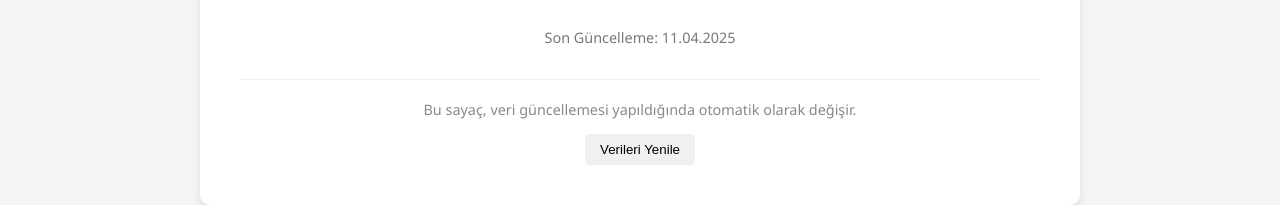
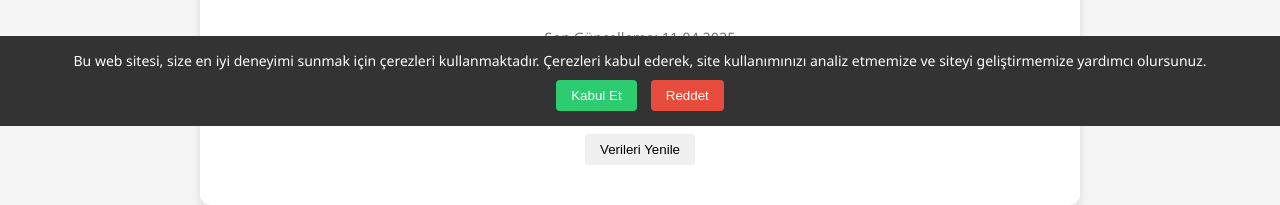
Before and after one commit to gcs44/imamoglu-free, a plain HTML site: page index.html in a window 1280 px wide. Shown: the part 674-879 px from the top of the page. Drawn offline with Linux system fonts and the light colour scheme.

Commit message:
Google Analytics, AdSense ve cookie bar eklendi

```diff
--- a/index.html
+++ b/index.html
@@ -4,6 +4,17 @@
     <meta charset="UTF-8">
     <meta name="viewport" content="width=device-width, initial-scale=1.0">
     <title>Ekrem İmamoğlu - Özgürlük Sayacı</title>
+    <!-- Google tag (gtag.js) -->
+    <script async src="https://www.googletagmanager.com/gtag/js?id=G-1D21TQ24RN"></script>
+    <script>
+      window.dataLayer = window.dataLayer || [];
+      function gtag(){dataLayer.push(arguments);}
+      gtag('js', new Date());
+      gtag('config', 'G-1D21TQ24RN');
+    </script>
+    <!-- Google AdSense -->
+    <script async src="https://pagead2.googlesyndication.com/pagead/js/adsbygoogle.js?client=ca-pub-8129588560837124"
+     crossorigin="anonymous"></script>
     <style>
         body {
             font-family: 'Segoe UI', Tahoma, Geneva, Verdana, sans-serif;
@@ -124,6 +135,42 @@
                 min-width: unset;
             }
         }
+
+        /* Cookie Bar Stilleri */
+        .cookie-bar {
+            position: fixed;
+            bottom: 0;
+            left: 0;
+            right: 0;
+            background-color: #333;
+            color: white;
+            padding: 15px;
+            text-align: center;
+            z-index: 1000;
+            display: none;
+        }
+        .cookie-bar p {
+            margin: 0 0 10px 0;
+            font-size: 14px;
+        }
+        .cookie-bar button {
+            background-color: #2ecc71;
+            color: white;
+            border: none;
+            padding: 8px 15px;
+            border-radius: 4px;
+            cursor: pointer;
+            margin: 0 5px;
+        }
+        .cookie-bar button:hover {
+            background-color: #27ae60;
+        }
+        .cookie-bar button.reject {
+            background-color: #e74c3c;
+        }
+        .cookie-bar button.reject:hover {
+            background-color: #c0392b;
+        }
     </style>
 </head>
 <body>
@@ -160,6 +207,13 @@
             Bu sayaç, veri güncellemesi yapıldığında otomatik olarak değişir.<br>
             <button id="refreshButton" class="data-update">Verileri Yenile</button>
         </div>
+    </div>
+
+    <!-- Cookie Bar -->
+    <div class="cookie-bar" id="cookieBar">
+        <p>Bu web sitesi, size en iyi deneyimi sunmak için çerezleri kullanmaktadır. Çerezleri kabul ederek, site kullanımınızı analiz etmemize ve siteyi geliştirmemize yardımcı olursunuz.</p>
+        <button onclick="acceptCookies()">Kabul Et</button>
+        <button class="reject" onclick="rejectCookies()">Reddet</button>
     </div>
 
     <script>
@@ -226,8 +280,34 @@
             return date.toLocaleDateString('tr-TR');
         }
 
-        // Sayfa yüklendiğinde verileri çek
-        document.addEventListener('DOMContentLoaded', fetchData);
+        // Cookie Bar Fonksiyonları
+        function checkCookies() {
+            if (!localStorage.getItem('cookiesAccepted')) {
+                document.getElementById('cookieBar').style.display = 'block';
+            }
+        }
+
+        function acceptCookies() {
+            localStorage.setItem('cookiesAccepted', 'true');
+            document.getElementById('cookieBar').style.display = 'none';
+            gtag('consent', 'update', {
+                'analytics_storage': 'granted'
+            });
+        }
+
+        function rejectCookies() {
+            localStorage.setItem('cookiesAccepted', 'false');
+            document.getElementById('cookieBar').style.display = 'none';
+            gtag('consent', 'update', {
+                'analytics_storage': 'denied'
+            });
+        }
+
+        // Sayfa yüklendiğinde cookie kontrolü yap
+        document.addEventListener('DOMContentLoaded', function() {
+            checkCookies();
+            fetchData();
+        });
 
         // Yenile butonuna tıklandığında verileri yeniden çek
         document.getElementById('refreshButton').addEventListener('click', fetchData);
```
